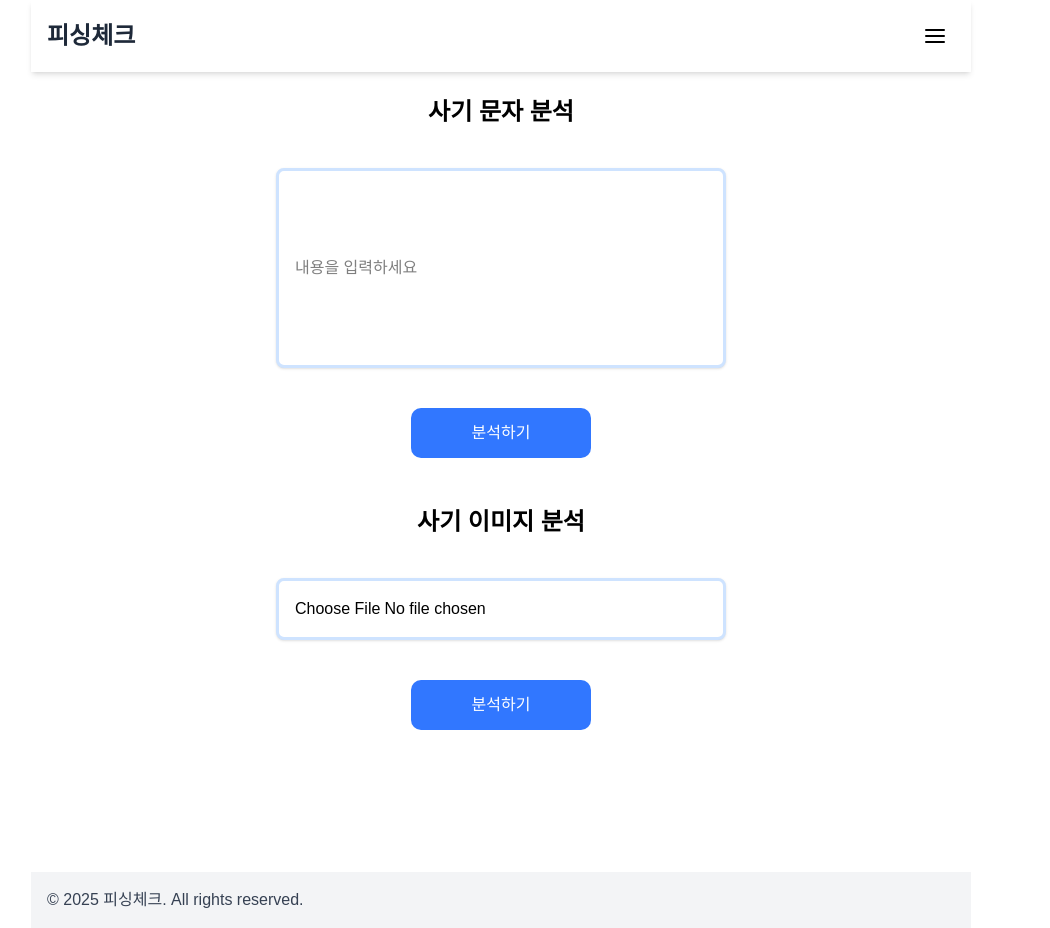
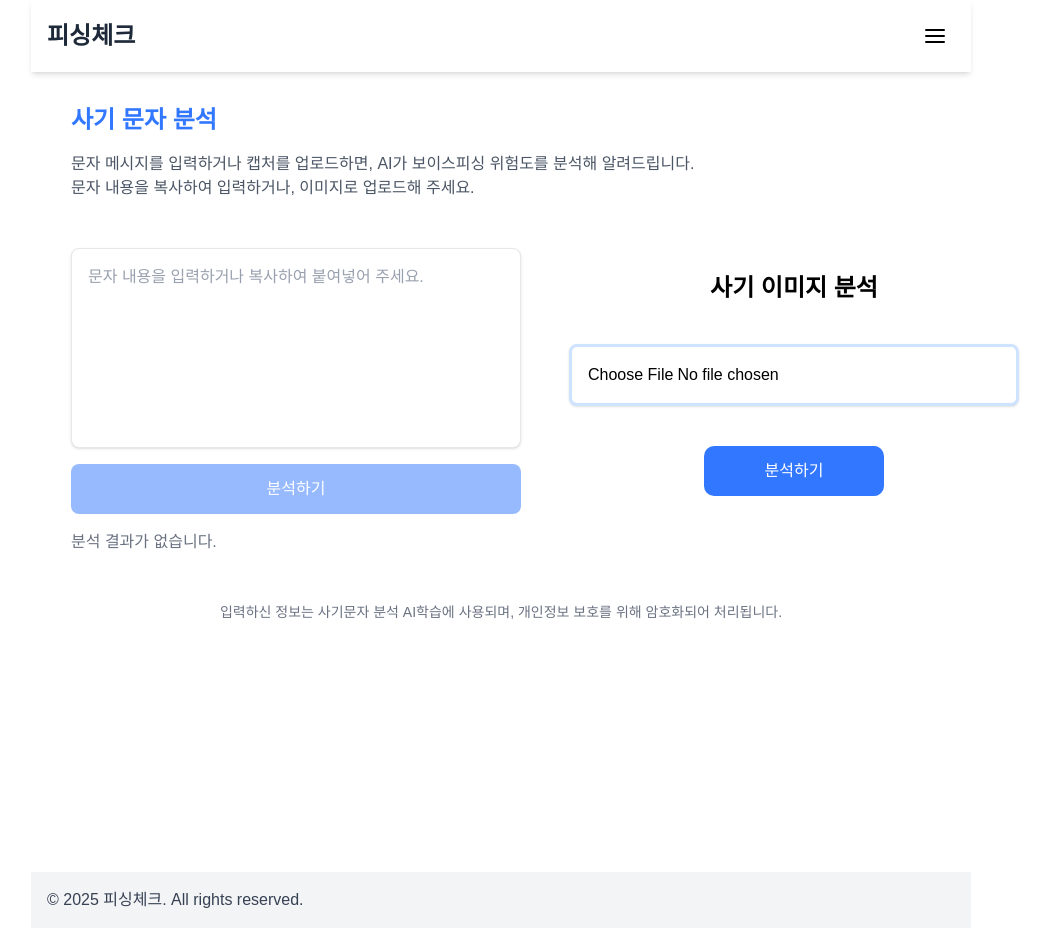
Before and after one commit to Su-Bang-Phishing-Check/Front-Phishing-Check, a Next.js app: page /analyse in a window 1280 px wide. Shown: the whole page, without its empty margins (139-1189 px from the left). Built offline with nearby package versions, Linux system fonts and the light colour scheme.

Commit message:
feat: 문자분석 페이지

```diff
--- /dev/null
+++ b/src/app/analyse/components/AnalyseButton.tsx
@@ -0,0 +1,27 @@
+'use client';
+import React from 'react';
+
+interface AnalyseButtonProps {
+  onClick: () => void;
+  disabled?: boolean;
+}
+
+const AnlyseButton = ({ onClick, disabled }: AnalyseButtonProps) => {
+  return (
+    <button
+      onClick={onClick}
+      disabled={disabled}
+      className="
+        w-[180px] md:w-[450px] h-[50px]
+        bg-[#3177FF] text-white font-medium rounded-lg
+        hover:bg-[#005CE6] transition-colors duration-200
+        cursor-pointer
+        disabled:opacity-50 disabled:cursor-not-allowed
+      "
+    >
+      분석하기
+    </button>
+  );
+};
+
+export default AnlyseButton;
--- /dev/null
+++ b/src/app/analyse/components/AnalyseResult.tsx
@@ -0,0 +1,25 @@
+interface AnalyseResultProps {
+  result: { result: boolean; accuracy: number } | null;
+}
+const AnalyseResult = ({ result }: AnalyseResultProps) => {
+  return (
+    <div className="result-box">
+      {result ? (
+        <div className="text-black">
+          <h2 className="text-lg font-semibold">분석 결과</h2>
+          <p>
+            사기 여부:{' '}
+            {result.result
+              ? '🚨 사기 문자입니다.'
+              : '✅ 정상적인 문자입니다.'}
+          </p>
+          <p>신뢰 점수: {result.accuracy.toFixed(2)}%</p>
+        </div>
+      ) : (
+        <p className="text-gray-500">분석 결과가 없습니다.</p>
+      )}
+    </div>
+  );
+};
+
+export default AnalyseResult;
--- a/src/app/analyse/components/TextAnalyse.tsx
+++ b/src/app/analyse/components/TextAnalyse.tsx
@@ -1,6 +1,9 @@
 'use client';
 
 import { useState } from 'react';
+import TextInput from './TextInput';
+import AnalyseButton from './AnalyseButton';
+import AnalyseResult from './AnalyseResult';
 
 const TextAnalyse = () => {
   const [text, setText] = useState('');
@@ -31,33 +34,10 @@ const TextAnalyse = () => {
   };
 
   return (
-    <div className="flex flex-col items-center justify-center p-6 gap-y-6">
-      <h1 className="text-2xl font-bold">사기 문자 분석</h1>
-      <input
-        type="text"
-        value={text}
-        onChange={(e) => setText(e.target.value)}
-        placeholder="내용을 입력하세요"
-        className="flex flex-col items-center justify-center bg-white border-3 border-[#CEE3FF] p-4 my-4 mx-2 rounded-lg shadow-sm text-black w-[450px] h-[200px]"
-      />
-      <button
-        onClick={handleSubmit}
-        className="cursor-pointer w-[180px] h-[50px] text-base	rounded-[10px] px-4 py-2 bg-[#3177ff] text-white hover:bg-[#005ce6] transition-colors duration-200"
-      >
-        분석하기
-      </button>
-
-      {result && (
-        <div className="bg-white border-3 border-[#CEE3FF] p-4 rounded-lg shadow-sm text-black w-[450px] h-[200px]">
-          <h2 className="text-lg font-semibold">분석 결과</h2>
-          <p>
-            {result.result
-              ? '사기 문자입니다.'
-              : '정상적인 문자입니다.'}
-          </p>
-          <p>신뢰 점수: {(result.accuracy * 100).toFixed(4)} %</p>
-        </div>
-      )}
+    <div className="w-full max-w-[450px] flex flex-col gap-y-4">
+      <TextInput text={text} setText={setText} />
+      <AnalyseButton onClick={handleSubmit} disabled={!text.trim()} />
+      <AnalyseResult result={result} />
     </div>
   );
 };
--- /dev/null
+++ b/src/app/analyse/components/TextInput.tsx
@@ -0,0 +1,27 @@
+'use client';
+
+import React from 'react';
+
+const TextInput = ({
+  text,
+  setText,
+}: {
+  text: string;
+  setText: (value: string) => void;
+}) => {
+  return (
+    <textarea
+      value={text}
+      onChange={(e) => setText(e.target.value)}
+      placeholder="문자 내용을 입력하거나 복사하여 붙여넣어 주세요."
+      className="
+      w-full md:w-[450px] h-40 md:h-50
+      bg-white border border-gray-200 rounded-lg shadow-sm
+        p-4 resize-none placeholder-gray-400
+        focus:outline-none focus:ring-2 focus:ring-[#3177FF]/50
+        text-sm md:text-base"
+    />
+  );
+};
+
+export default TextInput;
--- a/src/app/analyse/page.tsx
+++ b/src/app/analyse/page.tsx
@@ -1,12 +1,35 @@
-"use client";
-import TextAnalyse from "./components/TextAnalyse";
-import ImageAnalyse from "./components/ImageAnalyse";
+'use client';
+import TextAnalyse from './components/TextAnalyse';
+import ImageAnalyse from './components/ImageAnalyse';
 
 const AnalysePage = () => {
   return (
-    <div>
-      <TextAnalyse />
-      <ImageAnalyse />
+    <div className="flex flex-col items-center p-6 gap-y-6">
+      <div className="w-full max-w-[900px] flex flex-col gap-y-4 py-2">
+        <h1 className="text-2xl font-bold text-left text-[#3177FF]">
+          사기 문자 분석
+        </h1>
+        <p className="text-gray-600 text-sm md:text-base">
+          문자 메시지를 입력하거나 캡처를 업로드하면,{' '}
+          <br className="md:hidden" />
+          AI가 보이스피싱 위험도를 분석해 알려드립니다.
+          <br />
+          문자 내용을 복사하여 입력하거나, 이미지로 업로드해 주세요.
+        </p>
+      </div>
+      <div className="w-full max-w-[900px] flex flex-col md:flex-row gap-4 pt-4">
+        <div className="flex-1">
+          <TextAnalyse />
+        </div>
+        <div className="flex-1">
+          <ImageAnalyse />
+        </div>
+      </div>
+      <p className="p-2 text-gray-500 text-xs md:text-sm mt-4">
+        입력하신 정보는 사기문자 분석 AI학습에 사용되며,{' '}
+        <br className="md:hidden" />
+        개인정보 보호를 위해 암호화되어 처리됩니다.
+      </p>
     </div>
   );
 };
```
Also changed, not shown: src/app/analyse/components/ImageUpload.tsx (added, +8 -0 lines).
